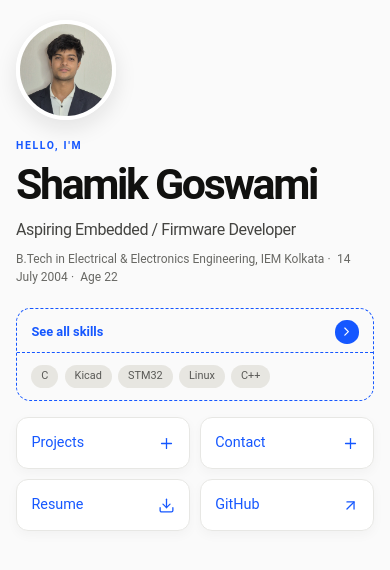
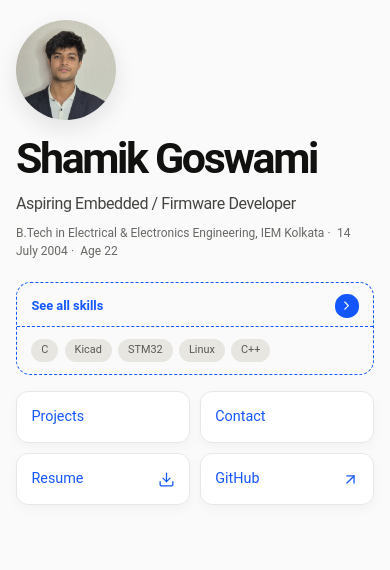
Before and after one commit to shamikspeare/portfolio, a React (Vite) app in the folder client/: page / in a window 390 px wide. Shown: the top 570 px of the page. Built offline with nearby package versions, Linux system fonts and the light colour scheme.

Commit message:
Refine mobile navigation and hero styling

```diff
--- a/client/src/index.css
+++ b/client/src/index.css
@@ -249,11 +249,7 @@ a { color: inherit; text-decoration: none; }
   transform: translateY(-2px);
 }
 
-.nav-toggle svg {
-  transition: transform var(--expand-duration) var(--expand-ease);
-}
-
-.nav-toggle.is-active svg { transform: rotate(90deg); }
+.nav-toggle.is-active { border-bottom: 1px solid currentColor; }
 
 .hero-nav a:focus-visible,
 .hero-nav button:focus-visible,
@@ -520,16 +516,14 @@ a { color: inherit; text-decoration: none; }
 
   .hero-photo {
     width: 6.25rem;
-    border: 4px solid #fff;
+    border: 0;
     box-shadow: 0 8px 22px rgba(17, 17, 15, 0.1);
   }
 
   .hero-copy { width: 100%; }
 
   .eyebrow {
-    margin-bottom: 0.65rem;
-    font-size: 0.65rem;
-    letter-spacing: 0.16em;
+    display: none;
   }
 
   .hero-copy h1 {
@@ -604,6 +598,12 @@ a { color: inherit; text-decoration: none; }
 
   .hero-nav a:hover,
   .hero-nav button:hover { transform: none; }
+
+  .hero-nav .nav-toggle.is-active {
+    border-color: var(--accent);
+    color: #fff;
+    background: var(--accent);
+  }
 
   .contact-panel-shell,
   .projects-panel-shell {
--- a/client/src/pages/Home.jsx
+++ b/client/src/pages/Home.jsx
@@ -1,5 +1,5 @@
 import { useState } from "react";
-import { ArrowRight, ArrowUpRight, ChevronRight, Download, Github, Plus } from "lucide-react";
+import { ArrowRight, ArrowUpRight, ChevronRight, Download, Github } from "lucide-react";
 import profilePhoto from "../assets/LINKEDIN PP 2.jpg";
 import bmsThumbnail from "../assets/bms_thumbnail.webp";
 import Contact from "../components/Contact";
@@ -87,7 +87,7 @@ const Home = () => {
             aria-controls="projects-panel"
             onClick={() => toggleSection("projects")}
           >
-            Projects <Plus size={17} strokeWidth={1.8} />
+            Projects
           </button>
           <button
             type="button"
@@ -96,7 +96,7 @@ const Home = () => {
             aria-controls="contact-panel"
             onClick={() => toggleSection("contact")}
           >
-            Contact <Plus size={17} strokeWidth={1.8} />
+            Contact
           </button>
           <a
             href="mailto:gshamik14@gmail.com?subject=Resume%20request"
```
